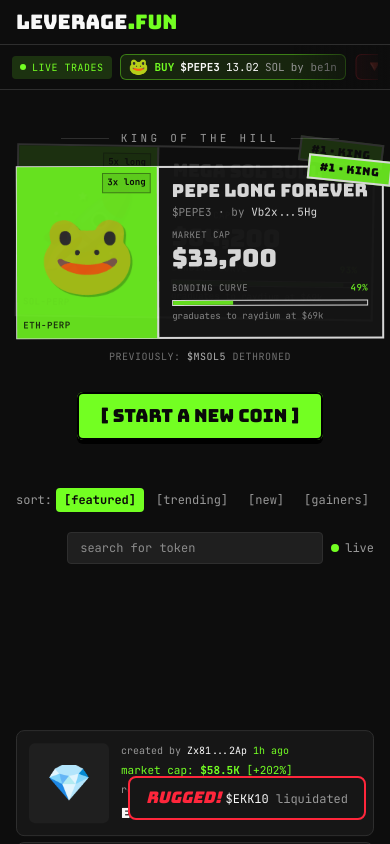
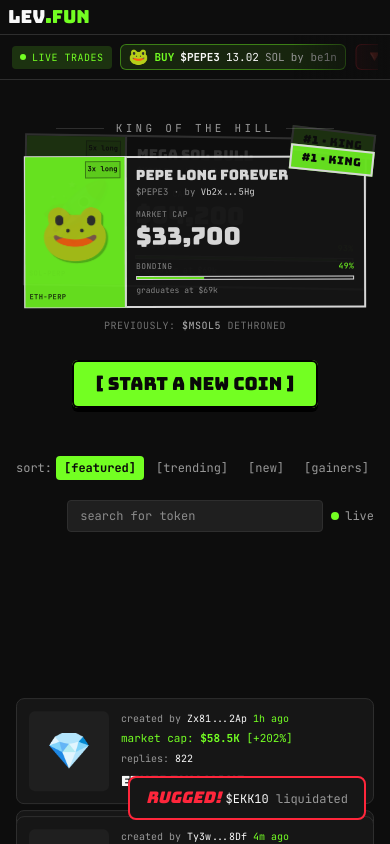
Before and after one commit to marleakos/frontend, a Next.js app: page / in a window 390 px wide. Shown: the top 844 px of the page. Built offline with nearby package versions, Linux system fonts and the light colour scheme.

Commit message:
fix: enhance mobile responsiveness for key components\n\nAdjust KOTH, tokens, charts, and header for optimal mobile view.

```diff
--- a/components/header.tsx
+++ b/components/header.tsx
@@ -15,9 +15,9 @@ export function Header() {
   const pathname = usePathname()
   return (
     <header className="border-b border-border">
-      <div className="mx-auto flex max-w-[1400px] items-center gap-5 px-4 py-3">
-        <Link href="/" className="font-display text-xl leading-none">
-          leverage<span className="text-primary">.fun</span>
+      <div className="mx-auto flex max-w-[1400px] items-center gap-2 md:gap-5 px-2 md:px-4 py-2 md:py-3">
+        <Link href="/" className="font-display text-lg md:text-xl leading-none">
+          <span className="hidden md:inline">leverage</span><span className="md:hidden">lev</span><span className="text-primary">.fun</span>
         </Link>
 
         <nav className="hidden md:flex items-center gap-4 text-sm font-mono">
@@ -35,10 +35,10 @@ export function Header() {
           })}
         </nav>
 
-        <div className="ml-auto flex items-center gap-2">
+        <div className="ml-auto flex items-center gap-1 md:gap-2">
           <HeaderSearch />
-          <button className="hidden sm:inline-flex h-8 items-center rounded border border-border bg-secondary px-3 font-mono text-xs hover:border-foreground">
-            connect wallet
+          <button className="hidden sm:inline-flex h-8 items-center rounded border border-border bg-secondary px-2 md:px-3 font-mono text-[11px] md:text-xs hover:border-foreground">
+            connect
           </button>
         </div>
       </div>
--- a/components/live-board.tsx
+++ b/components/live-board.tsx
@@ -301,7 +301,7 @@ function KOTH({
         <span className="h-px w-12 bg-border" />
       </div>
 
-      <div className="relative w-full max-w-[560px]">
+      <div className="relative w-full max-w-[560px] px-2 md:px-0">
         <AnimatePresence mode="popLayout" initial={false}>
           <motion.div
             key={token.id}
@@ -323,7 +323,7 @@ function KOTH({
                 #1 · king
               </div>
 
-              <div className="grid grid-cols-[140px_1fr] gap-0">
+              <div className="grid grid-cols-[100px_1fr] gap-0 md:grid-cols-[140px_1fr]">
                 {/* big lime emoji panel */}
                 <motion.div
                   key={"emoji-" + (pumped ?? 0)}
@@ -332,24 +332,24 @@ function KOTH({
                   transition={{ duration: 0.5, ease: "easeOut" }}
                   className="relative grid place-items-center bg-primary border-r-2 border-foreground"
                 >
-                  <div className="text-[78px] leading-none drop-shadow-[2px_2px_0_rgba(0,0,0,0.25)]">
+                  <div className="text-[56px] md:text-[78px] leading-none drop-shadow-[2px_2px_0_rgba(0,0,0,0.25)]">
                     {token.emoji}
                   </div>
-                  <div className="absolute bottom-1.5 left-1.5 font-mono text-[9px] font-bold uppercase tracking-wider text-primary-foreground/80">
+                  <div className="absolute bottom-1 left-1 md:bottom-1.5 md:left-1.5 font-mono text-[7px] md:text-[9px] font-bold uppercase tracking-wider text-primary-foreground/80">
                     {token.underlying}
                   </div>
-                  <div className="absolute top-1.5 right-1.5 border border-primary-foreground/40 bg-primary-foreground/10 px-1 py-0.5 font-mono text-[9px] font-bold text-primary-foreground">
+                  <div className="absolute top-1 right-1 md:top-1.5 md:right-1.5 border border-primary-foreground/40 bg-primary-foreground/10 px-0.5 py-0.5 md:px-1 md:py-0.5 font-mono text-[7px] md:text-[9px] font-bold text-primary-foreground">
                     {token.leverage}x {token.direction.toLowerCase()}
                   </div>
                 </motion.div>
 
                 {/* stats stack */}
-                <div className="flex flex-col justify-between gap-2 p-3.5">
+                <div className="flex flex-col justify-between gap-2 md:gap-2 p-2.5 md:p-3.5">
                   <div>
-                    <div className="font-display text-lg leading-none truncate">
+                    <div className="font-display text-sm md:text-lg leading-none truncate">
                       {token.name.toUpperCase()}
                     </div>
-                    <div className="mt-1 font-mono text-[11px] text-muted-foreground">
+                    <div className="mt-1 font-mono text-[9px] md:text-[11px] text-muted-foreground truncate">
                       ${token.ticker} · by{" "}
                       <Link
                         href={`/user/${token.creator.split("...")[0]}`}
@@ -362,7 +362,7 @@ function KOTH({
                   </div>
 
                   <div>
-                    <div className="font-mono text-[9px] uppercase tracking-wider text-muted-foreground">
+                    <div className="font-mono text-[8px] md:text-[9px] uppercase tracking-wider text-muted-foreground">
                       market cap
                     </div>
                     <Odometer value={token.marketCap} bump={pumped} />
@@ -370,19 +370,19 @@ function KOTH({
 
                   {/* bonding curve to graduation */}
                   <div>
-                    <div className="mb-1 flex items-center justify-between font-mono text-[9px] uppercase tracking-wider">
-                      <span className="text-muted-foreground">bonding curve</span>
+                    <div className="mb-1 flex items-center justify-between font-mono text-[8px] md:text-[9px] uppercase tracking-wider">
+                      <span className="text-muted-foreground">bonding</span>
                       <span className="text-primary font-bold">{progress.toFixed(0)}%</span>
                     </div>
-                    <div className="relative h-1.5 w-full border border-foreground bg-secondary">
+                    <div className="relative h-1 md:h-1.5 w-full border border-foreground bg-secondary">
                       <motion.div
                         animate={{ width: `${progress}%` }}
                         transition={{ type: "spring", stiffness: 220, damping: 28 }}
                         className="absolute left-0 top-0 h-full bg-primary"
                       />
                     </div>
-                    <div className="mt-1 font-mono text-[9px] text-muted-foreground">
-                      graduates to raydium at $69k
+                    <div className="mt-1 font-mono text-[8px] md:text-[9px] text-muted-foreground">
+                      graduates at $69k
                     </div>
                   </div>
                 </div>
--- a/components/token-card.tsx
+++ b/components/token-card.tsx
@@ -8,28 +8,24 @@ export function TokenCard({ token }: { token: Token }) {
       href={`/token/${token.id}`}
       className="group flex gap-3 rounded-lg border border-border bg-card p-3 hover:border-primary transition-colors"
     >
-      <div className="grid h-20 w-20 shrink-0 place-items-center rounded-md bg-secondary text-4xl">
+      <div className="grid h-16 w-16 md:h-20 md:w-20 shrink-0 place-items-center rounded-md bg-secondary text-3xl md:text-4xl">
         {token.emoji}
       </div>
-      <div className="min-w-0 flex flex-col gap-1">
-        <div className="font-mono text-[10px] text-muted-foreground">
-          created by <span className="text-foreground">{token.creator}</span>{" "}
-          <span className="text-primary">{ageLabel(token.ageMinutes)}</span>
+      <div className="min-w-0 flex flex-col gap-0.5 md:gap-1">
+        <div className="font-mono text-[9px] md:text-[10px] text-muted-foreground truncate">
+          <span className="text-foreground">{token.creator}</span> <span className="text-primary">{ageLabel(token.ageMinutes)}</span>
         </div>
-        <div className="font-mono text-[11px] text-primary">
-          market cap: <span className="font-bold">${formatK(token.marketCap)}</span>{" "}
+        <div className="font-mono text-[10px] md:text-[11px] text-primary">
+          ${formatK(token.marketCap)}{" "}
           <span className={positive ? "text-primary" : "text-destructive"}>
             [{positive ? "+" : ""}{token.change24h.toFixed(0)}%]
           </span>
         </div>
-        <div className="font-mono text-[10px] text-muted-foreground">
+        <div className="font-mono text-[9px] md:text-[10px] text-muted-foreground">
           replies: <span className="text-foreground">{token.replies}</span>
         </div>
-        <div className="mt-auto font-mono text-[11px] truncate">
-          <span className="font-display text-sm">{token.name}</span>{" "}
-          <span className="text-muted-foreground">(${token.ticker})</span>{" "}
-          <span className="text-accent font-bold">{token.leverage}x {token.direction.toLowerCase()}</span>{" "}
-          <span className="text-muted-foreground">{token.underlying}</span>
+        <div className="mt-auto font-mono text-[10px] md:text-[11px] truncate">
+          <span className="font-display text-xs md:text-sm">{token.name}</span> <span className="text-accent">{token.leverage}x</span>
         </div>
       </div>
     </Link>
```
